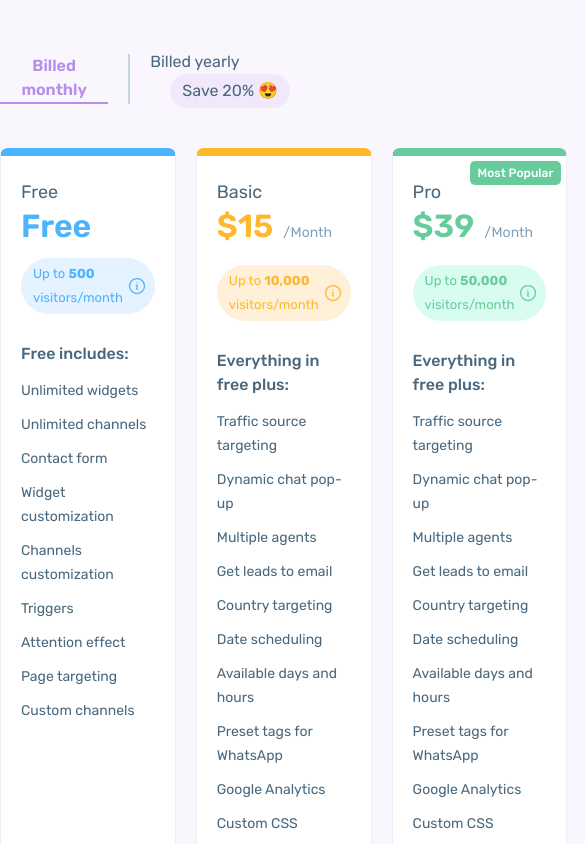
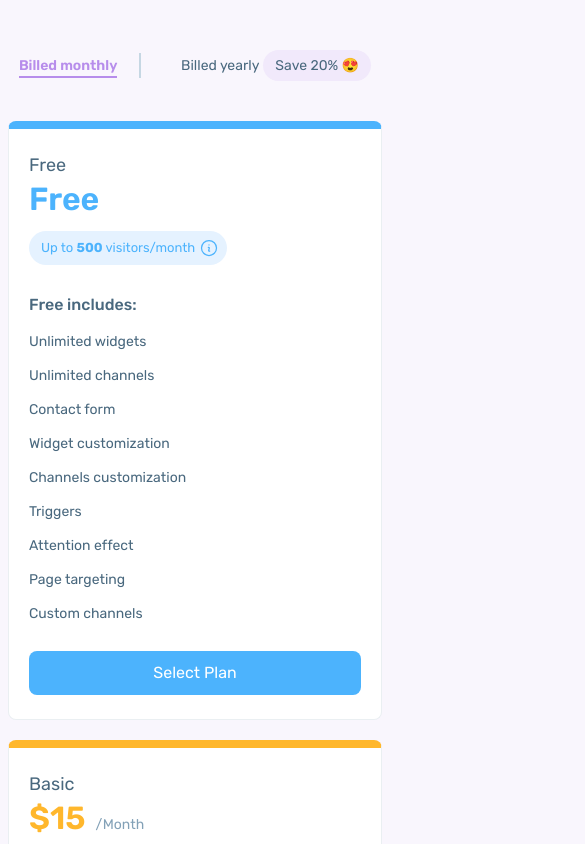
Before and after one commit to rayan2228/arraytics, a React (Vite) app in the folder problem 1/: page / in a window 390 px wide. Shown: the top 844 px of the page, 585 px wide, since content can reach past the window. Built offline with nearby package versions, Linux system fonts and the light colour scheme.

Commit message:
responsive done for all devices

```diff
--- a/problem 1/src/components/pricing/PlanInfo.jsx
+++ b/problem 1/src/components/pricing/PlanInfo.jsx
@@ -7,6 +7,7 @@ import {
   Flex,
   PlanItem,
   Title,
+  VisitorDetailsComponent
 } from "../../styleComponent";
 import Features from "./Features";
 import { useMemo, useState } from "react";
@@ -106,7 +107,7 @@ const PlanInfo = ({ plan }) => {
         `}
       >
         {isDuplicatePlan.length > 0 ? (
-          <Flex justifyContent="space-between" alignItems="center" >
+          <VisitorDetailsComponent gap="10px" alignItems="center" >
             <CustomDropdown
               plan={plan.name}
               items={isDuplicatePlan}
@@ -136,10 +137,9 @@ const PlanInfo = ({ plan }) => {
                 />
               </Flex>
             </FeaturesList>
-          </Flex>
+          </VisitorDetailsComponent>
         ) : (
-          <Flex
-            justifyContent="space-between"
+          <VisitorDetailsComponent
             alignItems="center"
             padding="2px 8px"
             css={css`
@@ -176,7 +176,7 @@ const PlanInfo = ({ plan }) => {
                 />
               </Flex>
             </FeaturesList>
-          </Flex>
+          </VisitorDetailsComponent>
         )}
       </div>
       <Features features={filteredFeatures} planName={plan.name} />
--- a/problem 1/src/components/pricing/PlansWrapper.jsx
+++ b/problem 1/src/components/pricing/PlansWrapper.jsx
@@ -1,6 +1,6 @@
 /** @jsxImportSource @emotion/react */
 import { css } from "@emotion/react";
-import { Flex, Grid } from "../../styleComponent";
+import { PlanWrapperComponent } from "../../styleComponent";
 import PlanInfo from "./PlanInfo";
 import { useSelector } from "react-redux";
 import { useMemo } from "react";
@@ -16,11 +16,11 @@ const PlansWrapper = () => {
         margin: auto;
       `}
     >
-      <Grid templateColumns="repeat(4, 1fr)" gap="20px">
+      <PlanWrapperComponent templateColumns="repeat(4, 1fr)" gap="20px">
         {uniquePlans.map((plan, index) => (
           <PlanInfo key={index} plan={plan} />
         ))}
-      </Grid>
+      </PlanWrapperComponent>
     </section>
   );
 };
--- a/problem 1/src/components/pricing/PricingInfo.jsx
+++ b/problem 1/src/components/pricing/PricingInfo.jsx
@@ -1,5 +1,5 @@
 /** @jsxImportSource @emotion/react */
-import { Flex, Button } from "../../styleComponent";
+import { PricingInfoButton, PricingInfoComponent } from "../../styleComponent";
 import { useDispatch, useSelector } from "react-redux";
 import { css } from "@emotion/react";
 import { setBillingType } from "../../redux/slices/pricingPlan";
@@ -10,7 +10,12 @@ const PricingInfo = () => {
   } = useSelector((state) => state.pricingPlan);
   const dispatch = useDispatch();
   return (
-    <Flex justifyContent="center" gap="20px" alignItems="center" margin="40px 0px">
+    <PricingInfoComponent
+      justifyContent="center"
+      gap="20px"
+      alignItems="center"
+      margin="40px 0px"
+    >
       {Object.keys(plansInfo).map((key, index) => (
         <div
           key={key}
@@ -23,7 +28,7 @@ const PricingInfo = () => {
           }
           onClick={() => dispatch(setBillingType(key))}
         >
-          <Button
+          <PricingInfoButton
             fontSize="16px"
             fontWeight={billingType === key ? "600" : "400"}
             color={billingType === key ? "#b78deb" : "#49687e"}
@@ -35,19 +40,19 @@ const PricingInfo = () => {
             }
           >
             {plansInfo[key].title}
-          </Button>
+          </PricingInfoButton>
           {plansInfo[key].sub_title && (
-            <Button
+            <PricingInfoButton
               fontSize="16px"
               fontWeight="400"
               color="#49687e"
               margin="0px 20px"
             >
               {plansInfo[key].sub_title}
-            </Button>
+            </PricingInfoButton>
           )}
           {plansInfo[key].discount && (
-            <Button
+            <PricingInfoButton
               fontSize="16px"
               fontWeight="400"
               color="#49687e"
@@ -57,11 +62,11 @@ const PricingInfo = () => {
               margin="0px 20px"
             >
               {plansInfo[key].discount}
-            </Button>
+            </PricingInfoButton>
           )}
         </div>
       ))}
-    </Flex>
+    </PricingInfoComponent>
   );
 };
 
--- a/problem 1/src/styleComponent/index.js
+++ b/problem 1/src/styleComponent/index.js
@@ -3,6 +3,9 @@ import styled from "@emotion/styled";
 const Container = styled.div`
   max-width: 1320px;
   margin: auto;
+  @media (max-width:1200px) {
+    padding: 0px 8px;
+  }
 `;
 
 const Grid = styled.div`
@@ -40,6 +43,27 @@ const Button = styled.button`
     background-color: ${({ hoverBackgroundColor }) => hoverBackgroundColor};
   }
 `;
+const PricingInfoComponent = styled(Flex)`
+  @media (max-width:400px) {
+    justify-content: space-around;
+  }
+`;
+const PricingInfoButton = styled(Button)`
+  @media (max-width:575px) {
+    font-size: 14px;
+    margin: 0px 2px;
+  }
+`;
+const PlanWrapperComponent = styled(Grid)`
+  @media (min-width: 320px) and ( max-width:575px) {
+    grid-template-columns: repeat(1, 1fr);
+  }
+  @media (min-width: 576px) and ( max-width:1200px) {
+    grid-template-columns: repeat(2, 1fr);
+  }
+`;
+
+
 
 const Title = styled.h2`
   font-size: ${({ fontSize }) => fontSize || "14px"};
@@ -96,9 +120,13 @@ const FeaturesListDescription = styled.span`
     transition: all .3s ease-in-out;
 `
 
+const VisitorDetailsComponent = styled(Flex)`
+  max-width: max-content;
+`;
+
+
 const DropdownWrapper = styled.div`
   position: relative;
-  min-width: 88%;
   border:${({ border }) => border};
   padding: 2px 0px;
 `;
@@ -115,7 +143,7 @@ const Options = styled.ul`
   position: absolute;
   top: 100%;
   left: 0px;
-  width: 110%;
+  min-width: max-content;
   border: 1px solid #f0f0f0;
   background: white;
   z-index: 10;
@@ -125,4 +153,4 @@ const Options = styled.ul`
 `;
 
 
-export { Container, Grid, Flex, Button, Title, PlanItem, FeaturesListDescription, DropdownWrapper, Selected, Options, FeaturesList };
+export { Container, Grid, Flex, Button, Title, PlanItem, FeaturesListDescription, DropdownWrapper, Selected, Options, FeaturesList, PricingInfoComponent, PricingInfoButton, PlanWrapperComponent, VisitorDetailsComponent };
```
